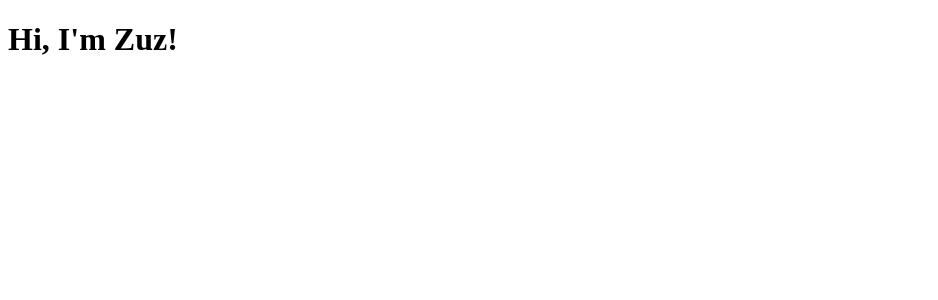
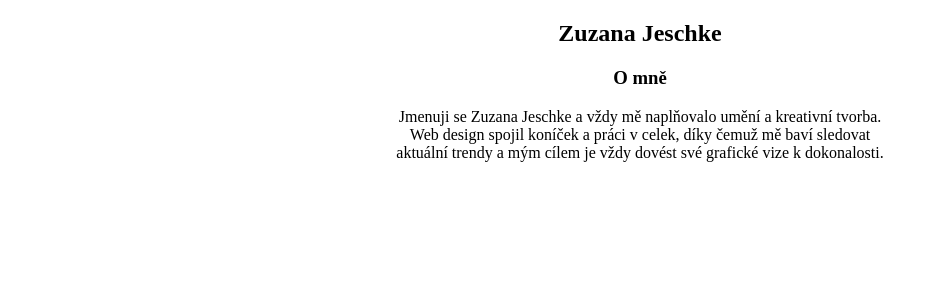
Before and after one commit to zuzjes/zuzjes.com, a Next.js app: page / in a window 1280 px wide. Shown: the top 300 px of the page, without its empty margins (0-938 px from the left). Built offline with nearby package versions, Linux system fonts and the light colour scheme.

Commit message:
add example text and JSX style

```diff
--- a/pages/index.js
+++ b/pages/index.js
@@ -1,7 +1,32 @@
 export default () => {
   return (
     <>
-      <h1>Hi, I'm Zuz!</h1>
+      <div className="center w-40 container">
+        <h2>Zuzana Jeschke</h2>
+        <h3>O mně</h3>
+        <p>
+          Jmenuji se Zuzana Jeschke a vždy mě naplňovalo umění a kreativní
+          tvorba. Web design spojil koníček a práci v celek, díky čemuž mě baví
+          sledovat aktuální trendy a mým cílem je vždy dovést své grafické vize
+          k dokonalosti.
+        </p>
+      </div>
+      <style jsx>
+        {`
+          .center {
+            text-align: center;
+          }
+          .w-40 {
+            max-width: 40%;
+          }
+          .container {
+            padding-right: 15px;
+            padding-left: 15px;
+            margin-right: auto;
+            margin-left: auto;
+          }
+        `}
+      </style>
     </>
   );
 };
```
